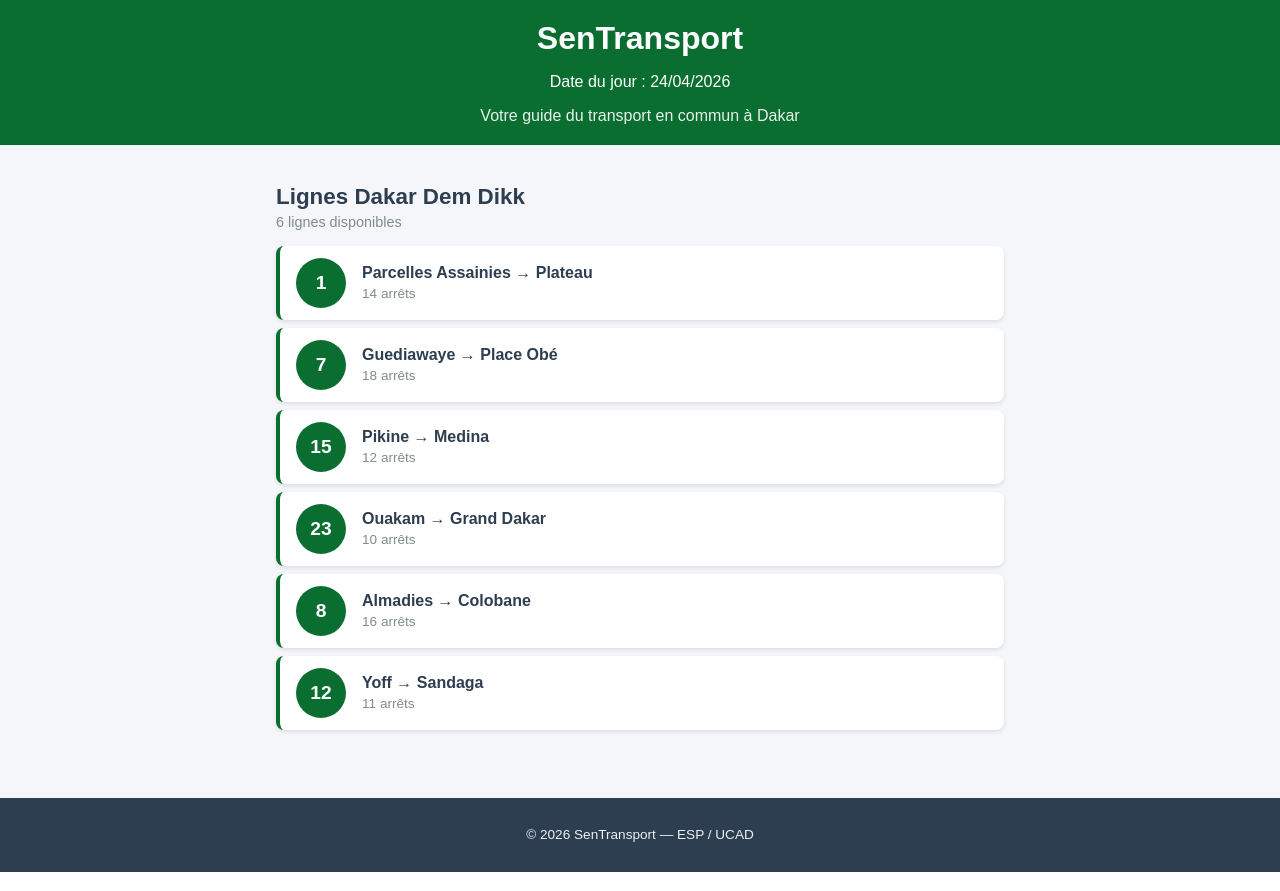
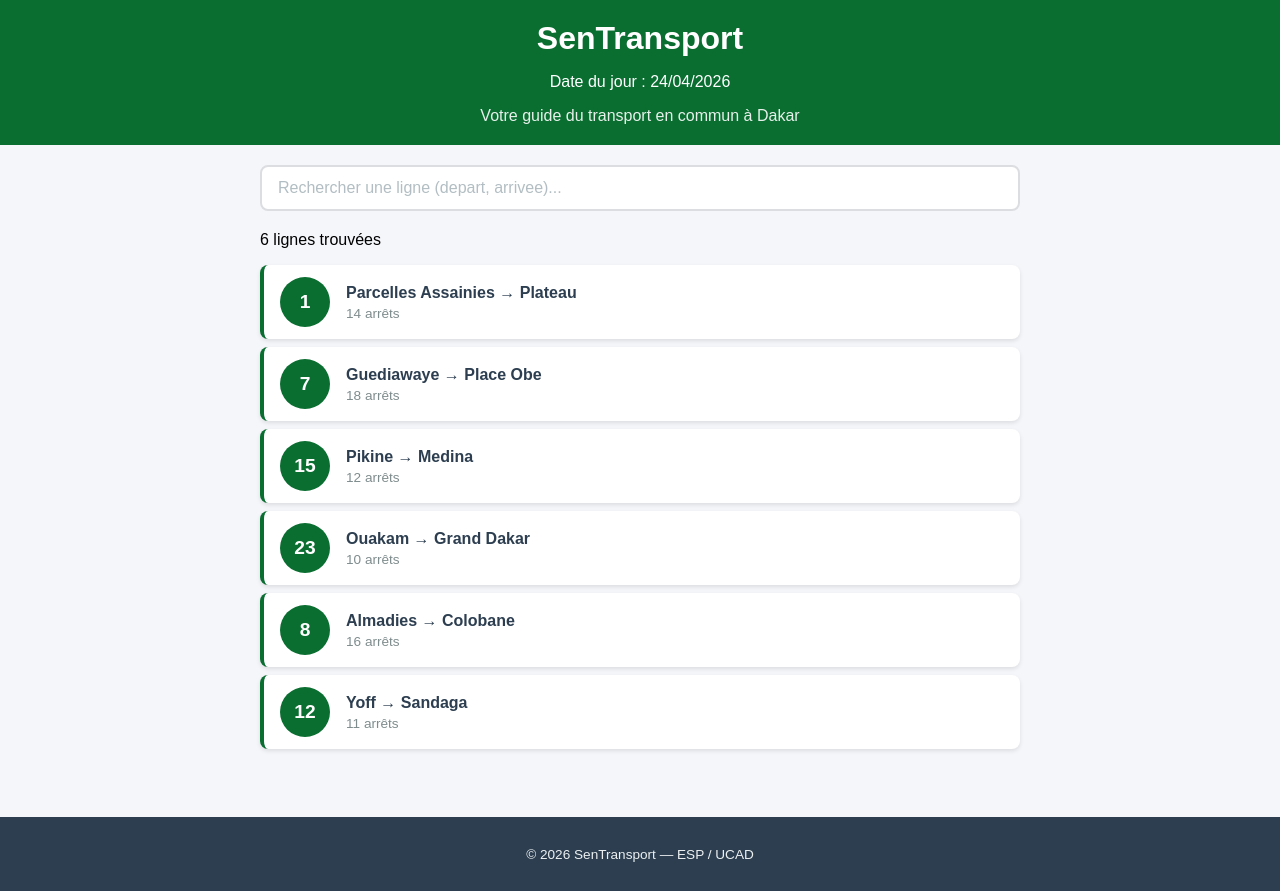
Before and after one commit to sllmb/sentransport, a React (Create React App) app: page / in a window 1280 px wide. Built offline with nearby package versions, Linux system fonts and the light colour scheme.

Commit message:
Lab 3 : etat, recherche et selection de lignes

```diff
--- a/src/App.css
+++ b/src/App.css
@@ -20,3 +20,20 @@
     padding: 12px;
   }
 }
+
+@media (max-width: 600px) {
+  .contenu {
+    padding: 12px;
+  }
+
+  .ligne-bus {
+    padding: 10px 12px;
+  }
+
+  .ligne-numero {
+    width: 40px;
+    height: 40px;
+    font-size: 1rem;
+    margin-right: 12px;
+  }
+}
--- a/src/App.js
+++ b/src/App.js
@@ -1,24 +1,158 @@
+import { useState } from 'react';
 import './App.css';
 import Header from './Header';
+import Recherche from './Recherche';
+import LigneBus from './LigneBus';
+import DetailLigne from './DetailLigne';
 import ListeLignes from './ListeLignes';
 import Footer from './Footer';
+import StatReseau from './StatReseau';
 
 function App() {
+  const [recherche, setRecherche] = useState("");
+  const [ligneSelectionnee, setLigneSelectionnee] = useState(null);
+
   const lignes = [
-    { id: 1, numero: "1",  depart: "Parcelles Assainies", arrivee: "Plateau",      arrets: 14 },
-    { id: 2, numero: "7",  depart: "Guediawaye",           arrivee: "Place Obé",   arrets: 18 },
-    { id: 3, numero: "15", depart: "Pikine",               arrivee: "Medina",      arrets: 12 },
-    { id: 4, numero: "23", depart: "Ouakam",               arrivee: "Grand Dakar", arrets: 10 },
-    { id: 5, numero: "8",  depart: "Almadies",             arrivee: "Colobane",    arrets: 16 },
-    { id: 6, numero: "12", depart: "Yoff",                 arrivee: "Sandaga",     arrets: 11 },
-  ];
+    {
+    id: 1,
+    numero: "1",
+    depart: "Parcelles Assainies",
+    arrivee: "Plateau",
+    arrets: 14,
+    listeArrets: [
+      "Parcelles U14",
+      "Parcelles U10",
+      "Camberene",
+      "Patte d'Oie",
+      "Grand Dakar",
+      "Colobane",
+      "Ponty",
+      "Plateau"
+    ]
+  },
+  {
+    id: 2,
+    numero: "7",
+    depart: "Guediawaye",
+    arrivee: "Place Obe",
+    arrets: 18,
+    listeArrets: [
+      "Guediawaye",
+      "Pikine",
+      "Thiaroye",
+      "Keur Massar",
+      "Grand Yoff",
+      "Parcelles",
+      "Liberte 6",
+      "Place Obe"
+    ]
+  },
+  {
+    id: 3,
+    numero: "15",
+    depart: "Pikine",
+    arrivee: "Medina",
+    arrets: 12,
+    listeArrets: [
+      "Pikine Centre",
+      "Thiaroye Gare",
+      "Hann",
+      "Colobane",
+      "Fass",
+      "Medina"
+    ]
+  },
+  {
+    id: 4,
+    numero: "23",
+    depart: "Ouakam",
+    arrivee: "Grand Dakar",
+    arrets: 10,
+    listeArrets: [
+      "Ouakam Village",
+      "Mermoz",
+      "Fann",
+      "Point E",
+      "Liberte 5",
+      "Grand Dakar"
+    ]
+  },
+  {
+    id: 5,
+    numero: "8",
+    depart: "Almadies",
+    arrivee: "Colobane",
+    arrets: 16,
+    listeArrets: [
+      "Almadies",
+      "Ngor",
+      "Yoff",
+      "Ouest Foire",
+      "Liberte 6",
+      "Colobane"
+    ]
+  },
+  {
+    id: 6,
+    numero: "12",
+    depart: "Yoff",
+    arrivee: "Sandaga",
+    arrets: 11,
+    listeArrets: [
+      "Yoff Village",
+      "Aeroport LSS",
+      "Parcelles U17",
+      "Grand Yoff",
+      "HLM",
+      "Sandaga"
+    ]
+  }
+];
+
+  const lignesFiltrees = lignes.filter((l) =>
+    l.depart.toLowerCase().includes(recherche.toLowerCase()) ||
+    l.arrivee.toLowerCase().includes(recherche.toLowerCase()) ||
+    l.numero.includes(recherche)
+  );
+
+  function handleClickLigne(ligne) {
+    if (ligneSelectionnee && ligneSelectionnee.id === ligne.id) {
+      setLigneSelectionnee(null);
+    } else {
+      setLigneSelectionnee(ligne);
+    }
+  }
 
   return (
     <div className="App">
       <Header />
 
       <main className="contenu">
-        <ListeLignes lignes={lignes} />
+        <Recherche valeur={recherche} onChange={setRecherche} />
+
+        <p className="resultat-recherche">
+          {lignesFiltrees.length} ligne
+          {lignesFiltrees.length > 1 ? "s" : ""} trouvée
+          {lignesFiltrees.length > 1 ? "s" : ""}
+        </p>
+
+        {lignesFiltrees.map((ligne) => (
+          <LigneBus
+            key={ligne.id}
+            numero={ligne.numero}
+            depart={ligne.depart}
+            arrivee={ligne.arrivee}
+            arrets={ligne.arrets}
+            estSelectionnee={
+              ligneSelectionnee && ligneSelectionnee.id === ligne.id
+            }
+            onClick={() => handleClickLigne(ligne)}
+          />
+        ))}
+
+        {ligneSelectionnee && (
+          <DetailLigne ligne={ligneSelectionnee} />
+        )}
       </main>
 
       <Footer />
--- /dev/null
+++ b/src/DetailLigne.css
@@ -0,0 +1,73 @@
+.detail-ligne {
+  background-color: #ffffff;
+  border: 2px solid #0a6e31;
+  border-radius: 8px;
+  padding: 20px;
+  margin-top: 16px;
+  animation: slideDown 0.3s ease;
+}
+
+@keyframes slideDown {
+  from {
+    opacity: 0;
+    transform: translateY(-10px);
+  }
+  to {
+    opacity: 1;
+    transform: translateY(0);
+  }
+}
+
+.detail-titre {
+  color: #0a6e31;
+  margin: 0 0 8px 0;
+  font-size: 1.2rem;
+}
+
+.detail-info {
+  color: #7f8c8d;
+  margin: 0 0 16px 0;
+  font-size: 0.9rem;
+}
+
+.detail-arrets h4 {
+  color: #2c3e50;
+  margin: 0 0 8px 0;
+}
+
+.detail-liste {
+  list-style: none;
+  padding: 0;
+  margin: 0;
+}
+
+.detail-arret {
+  display: flex;
+  align-items: center;
+  padding: 8px 0;
+  border-bottom: 1px solid #f0f0f0;
+}
+
+.detail-arret:last-child {
+  border-bottom: none;
+}
+
+.arret-numero {
+  background-color: #0a6e31;
+  color: white;
+  width: 28px;
+  height: 28px;
+  border-radius: 50%;
+  display: flex;
+  align-items: center;
+  justify-content: center;
+  font-size: 0.8rem;
+  font-weight: bold;
+  margin-right: 12px;
+  flex-shrink: 0;
+}
+
+.arret-nom {
+  color: #2c3e50;
+  font-size: 0.95rem;
+}
--- /dev/null
+++ b/src/DetailLigne.js
@@ -0,0 +1,30 @@
+import './DetailLigne.css';
+
+function DetailLigne({ ligne }) {
+  return (
+    <div className="detail-ligne">
+      <h3 className="detail-titre">
+        Ligne {ligne.numero} : {ligne.depart} &rarr; {ligne.arrivee}
+      </h3>
+
+      <p className="detail-info">
+        {ligne.arrets} arrêts sur ce trajet
+      </p>
+
+      <div className="detail-arrets">
+        <h4>Arrêts principaux :</h4>
+
+        <ul className="detail-liste">
+          {ligne.listeArrets.map((arret, index) => (
+            <li key={index} className="detail-arret">
+              <span className="arret-numero">{index + 1}</span>
+              <span className="arret-nom">{arret}</span>
+            </li>
+          ))}
+        </ul>
+      </div>
+    </div>
+  );
+}
+
+export default DetailLigne;
--- a/src/LigneBus.js
+++ b/src/LigneBus.js
@@ -1,8 +1,11 @@
 import './LigneBus.css';
 
-function LigneBus({ numero, depart, arrivee, arrets }) {
+function LigneBus({ numero, depart, arrivee, arrets, estSelectionnee, onClick }) {
   return (
-    <div className="ligne-bus">
+    <div
+      className={`ligne-bus ${estSelectionnee ? 'ligne-bus-active' : ''}`}
+      onClick={onClick}
+    >
       <div className="ligne-numero">{numero}</div>
 
       <div className="ligne-info">
--- a/src/ListeLignes.css
+++ b/src/ListeLignes.css
@@ -14,3 +14,12 @@
   margin-top: 0;
   margin-bottom: 16px;
 }
+
+.ligne-bus-active {
+  border-left: 4px solid #e67e22;
+  background-color: #fef9f3;
+}
+
+.ligne-bus-active .ligne-numero {
+  background-color: #e67e22;
+}
--- a/src/ListeLignes.js
+++ b/src/ListeLignes.js
@@ -17,6 +17,7 @@
           depart={ligne.depart}
           arrivee={ligne.arrivee}
           arrets={ligne.arrets}
+          couleur={ligne.couleur}
         />
       ))}
     </div>
--- /dev/null
+++ b/src/Recherche.css
@@ -0,0 +1,22 @@
+.recherche {
+  margin-bottom: 20px;
+}
+
+.recherche-input {
+  width: 100%;
+  padding: 12px 16px;
+  font-size: 1rem;
+  border: 2px solid #dcdde1;
+  border-radius: 8px;
+  outline: none;
+  box-sizing: border-box;
+  transition: border-color 0.2s;
+}
+
+.recherche-input:focus {
+  border-color: #0a6e31;
+}
+
+.recherche-input::placeholder {
+  color: #b2bec3;
+}
--- /dev/null
+++ b/src/Recherche.js
@@ -0,0 +1,17 @@
+import './Recherche.css';
+
+function Recherche({ valeur, onChange }) {
+  return (
+    <div className="recherche">
+      <input
+        type="text"
+        className="recherche-input"
+        placeholder="Rechercher une ligne (depart, arrivee)..."
+        value={valeur}
+        onChange={(e) => onChange(e.target.value)}
+      />
+    </div>
+  );
+}
+
+export default Recherche;
--- /dev/null
+++ b/src/StatReseau.css
@@ -0,0 +1,30 @@
+.stat-reseau {
+  display: flex;
+  gap: 16px;
+  margin-bottom: 24px;
+  flex-wrap: wrap;
+}
+
+.stat-card {
+  flex: 1;
+  background-color: #ffffff;
+  border-radius: 8px;
+  padding: 16px;
+  display: flex;
+  flex-direction: column;
+  align-items: center;
+  box-shadow: 0 2px 4px rgba(0,0,0,0.1);
+  border-top: 4px solid #0a6e31;
+}
+
+.stat-nombre {
+  font-size: 1.8rem;
+  font-weight: bold;
+  color: #0a6e31;
+}
+
+.stat-label {
+  font-size: 0.85rem;
+  color: #7f8c8d;
+  margin-top: 4px;
+}
--- /dev/null
+++ b/src/StatReseau.js
@@ -0,0 +1,26 @@
+import './StatReseau.css';
+
+function StatReseau({ lignes }) {
+  const totalLignes = lignes.length;
+  const totalArrets = lignes.reduce((sum, l) => sum + l.arrets, 0);
+  const ligneMax = lignes.reduce((max, l) => l.arrets > max.arrets ? l : max, lignes[0]);
+
+  return (
+    <div className="stat-reseau">
+      <div className="stat-card">
+        <span className="stat-nombre">{totalLignes}</span>
+        <span className="stat-label">Lignes</span>
+      </div>
+      <div className="stat-card">
+        <span className="stat-nombre">{totalArrets}</span>
+        <span className="stat-label">Arrêts au total</span>
+      </div>
+      <div className="stat-card">
+        <span className="stat-nombre">Ligne {ligneMax.numero}</span>
+        <span className="stat-label">Plus d'arrêts ({ligneMax.arrets})</span>
+      </div>
+    </div>
+  );
+}
+
+export default StatReseau;
```
